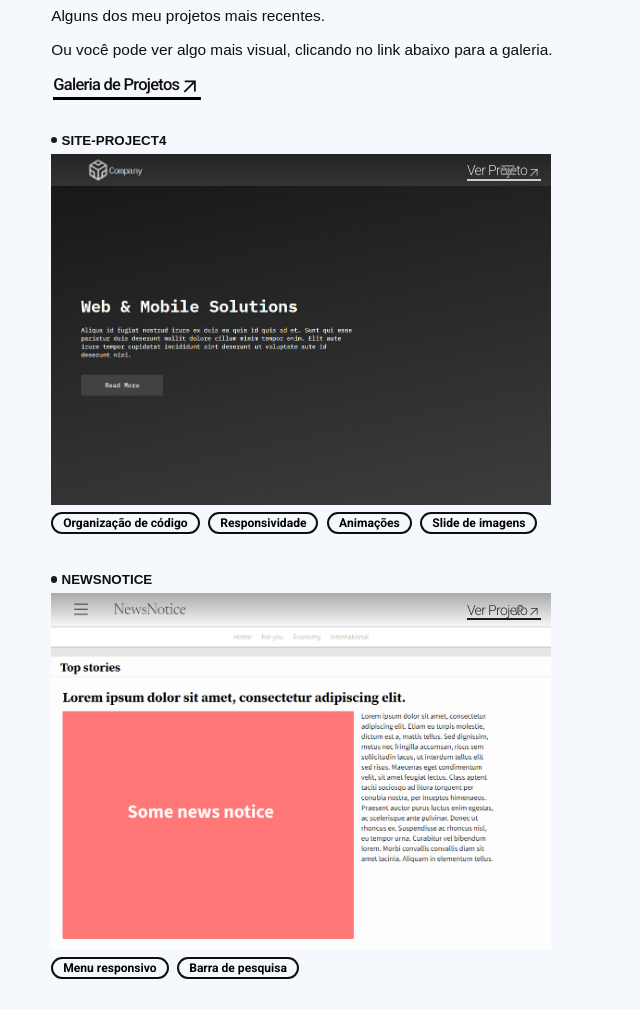
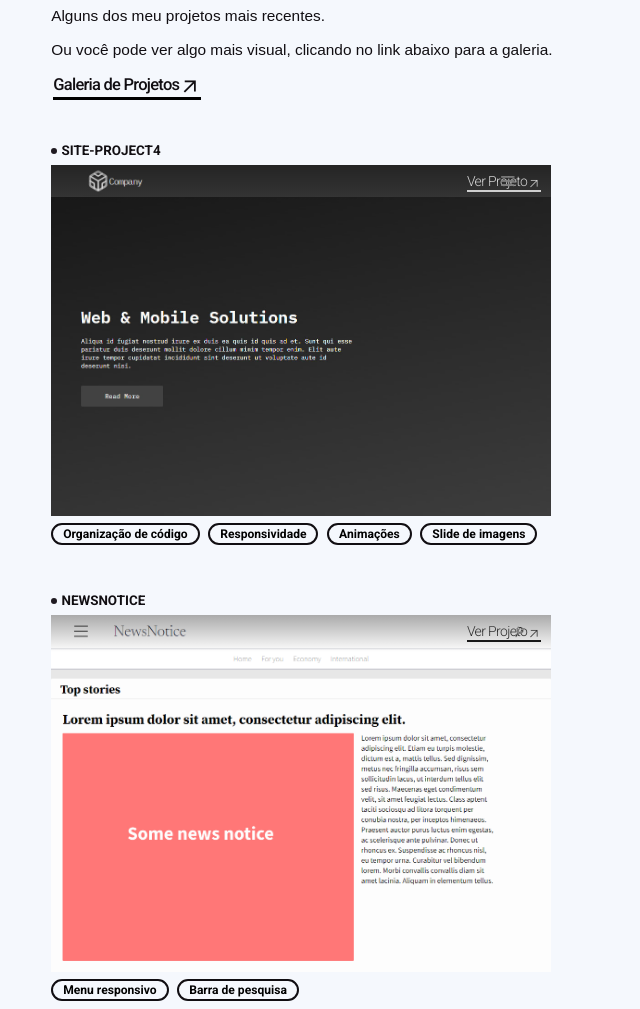
Before and after one commit to gabriel-tomas/portfolio-2023, a plain HTML site: page index.html in a window 1280 px wide. Shown: the part 760-1769 px from the top of the page, without its empty margins (0-640 px from the left). Drawn offline with nearby package versions, Linux system fonts and the light colour scheme; a web font is replaced by a local one.

Commit message:
mais margin dos items do portfolio e font-weight mudado

```diff
--- a/styles/modules/main/portfolio-section/items-container/item.css
+++ b/styles/modules/main/portfolio-section/items-container/item.css
@@ -1,5 +1,5 @@
 .items-container--item {
-    margin-block: min(5vh, 33.350px);
+    margin-block: clamp(40.350px, 6vh, 44.120px);
     position: relative;
     width: min(100%, 500px);
 }
--- a/styles/modules/main/portfolio-section/items-container/item/title.css
+++ b/styles/modules/main/portfolio-section/items-container/item/title.css
@@ -13,7 +13,8 @@
 }
 
 .item--title > h4 {
+    font-family: var(--font-normal);
     font-size: 1.219rem;
-    font-weight: 800;
+    font-weight: 700;
     text-transform: uppercase;
 }
```
